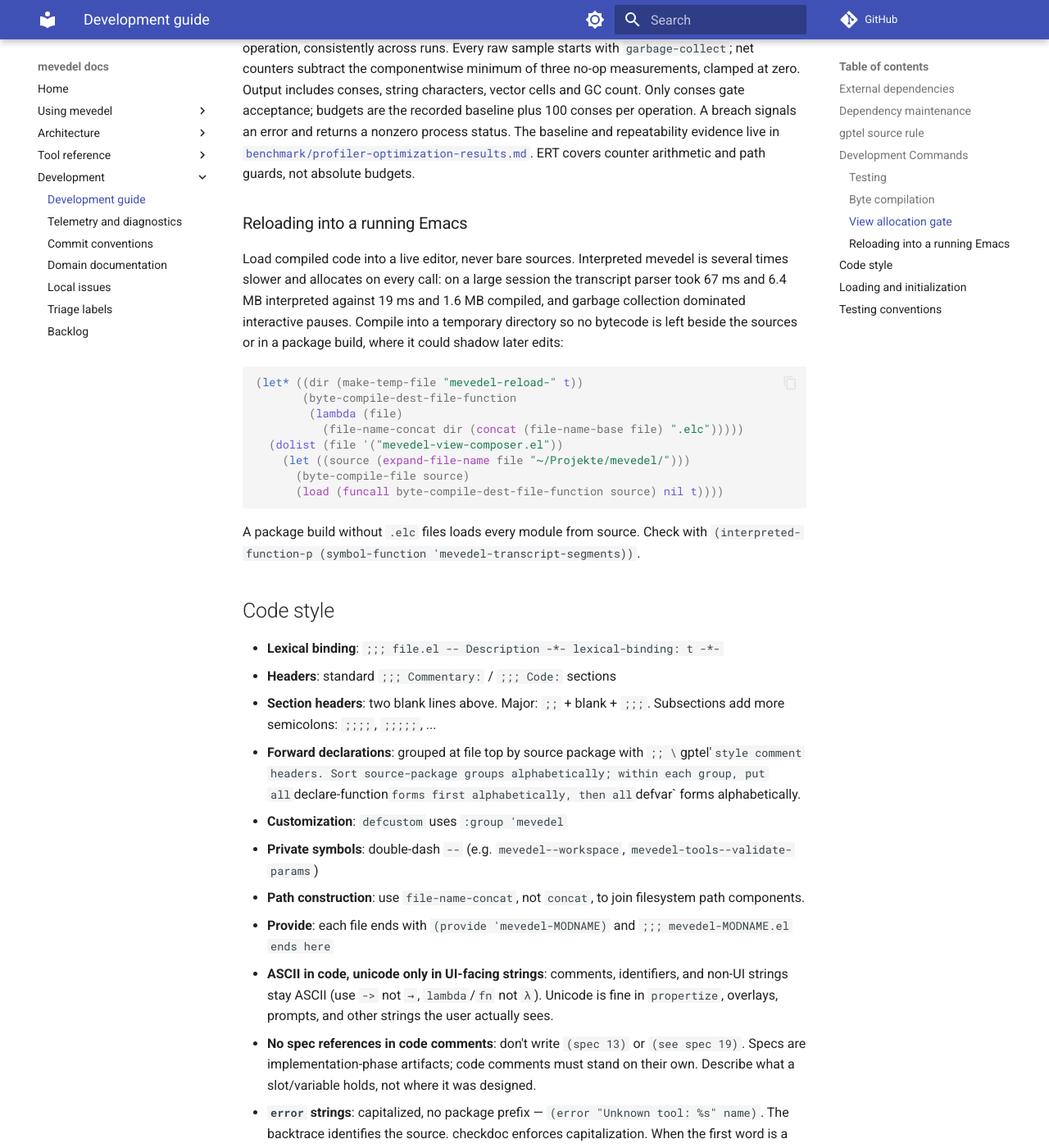
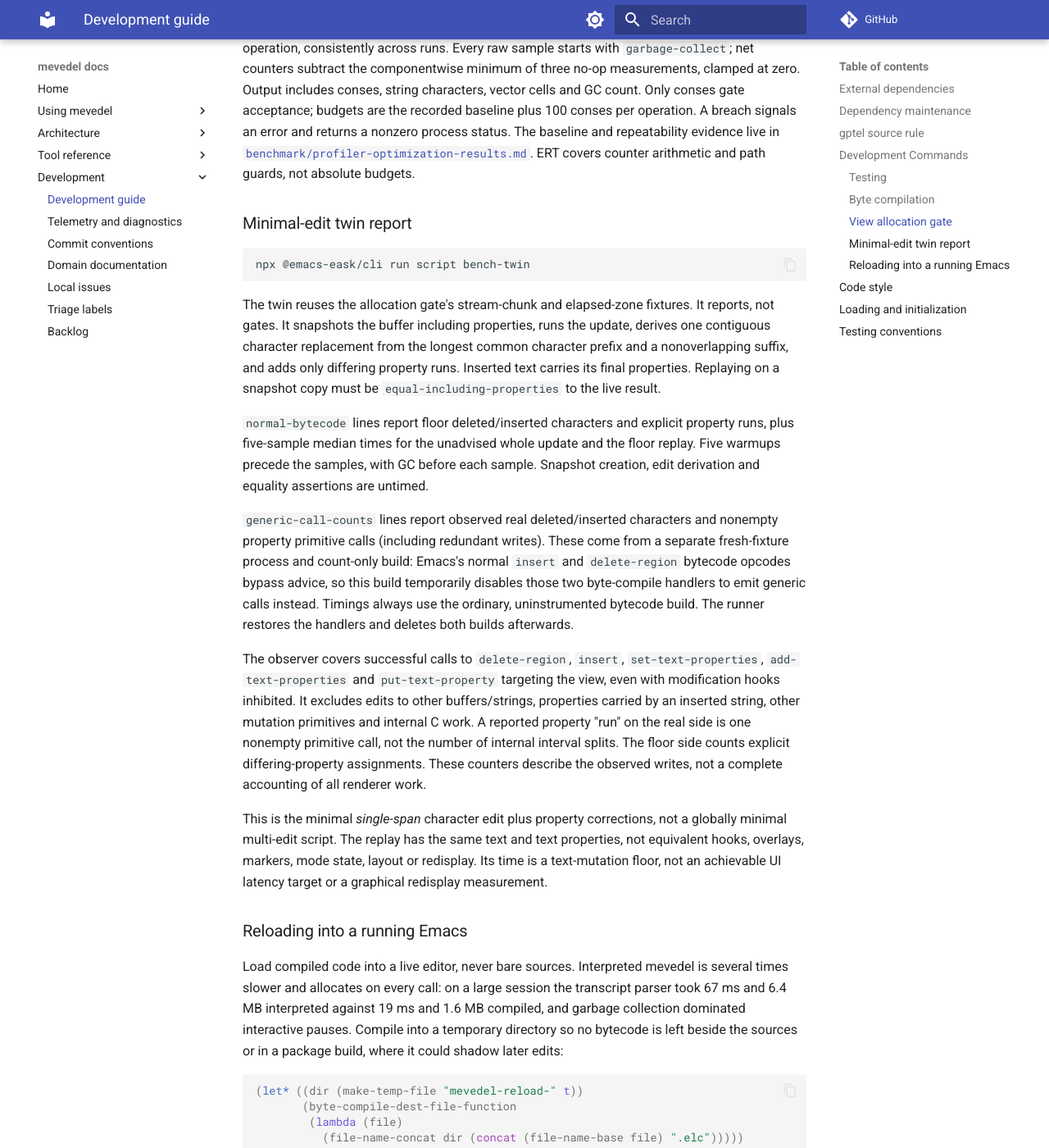
Before and after one commit to FrauH0lle/mevedel, an MkDocs documentation site: the page built from docs/development.md, in a window 1280 px wide and 1400 px high, scrolled down 4979 px. Shown: the whole window at 82% size. Built offline with MkDocs 1.6.1 and Material for MkDocs 9.7.7, drawn with Linux system fonts in a browser that asks for light colours; comment, search, counter and statistics services are not loaded.

Commit message:
test(view): Measure updates against minimal snapshot edits
Compare compiled stream and elapsed-zone updates with an exact character/property replay. Keep real timing unadvised and collect primitive writes in a separate generic-call bytecode build because ordinary insert/delete opcodes bypass advice.

* benchmark/mevedel-minimal-edit-twin.el (mevedel-twin-derive, mevedel-twin-replay, mevedel-twin-measure, mevedel-twin-observe): Derive bounded contiguous edits, verify replay and separate timing from write counts.
* benchmark/mevedel-view-twin.el (mevedel-view-twin-run): Report stream and elapsed-zone scenarios using fresh allocation-gate fixtures.
* benchmark/mevedel-bench-runner.el, Eask (bench-twin): Isolate normal timing and instrumentable counting builds.
* test/test-mevedel-minimal-edit-twin.el, test/test-mevedel-view-twin.el: Cover replay, properties, bytecode controls and report orchestration.
* docs/development.md, benchmark/profiler-optimization-results.md: Document the measurement boundary and record both reports.

Validation: focused ERT 46/46; complete suite 12499/12499 results with 0 unexpected and 38 skips; warning-free Eask compilation and strict temporary-build compilation. Final bench-gate passed three times with zero cons variance; bench-twin passed both replay checks and reported both scenarios.

````diff
--- a/docs/development.md
+++ b/docs/development.md
@@ -240,6 +240,47 @@
 [`benchmark/profiler-optimization-results.md`](../benchmark/profiler-optimization-results.md).
 ERT covers counter arithmetic and path guards, not absolute budgets.
 
+### Minimal-edit twin report
+
+```bash
+npx @emacs-eask/cli run script bench-twin
+```
+
+The twin reuses the allocation gate's stream-chunk and elapsed-zone fixtures.
+It reports, not gates. It snapshots the buffer including properties, runs the
+update, derives one contiguous character replacement from the longest common
+character prefix and a nonoverlapping suffix, and adds only differing property
+runs. Inserted text carries its final properties. Replaying on a snapshot copy
+must be `equal-including-properties` to the live result.
+
+`normal-bytecode` lines report floor deleted/inserted characters and explicit
+property runs, plus five-sample median times for the unadvised whole update
+and the floor replay. Five warmups precede the samples, with GC before each
+sample. Snapshot creation, edit derivation and equality assertions are untimed.
+
+`generic-call-counts` lines report observed real deleted/inserted characters
+and nonempty property primitive calls (including redundant writes). These
+come from a separate fresh-fixture process and count-only build: Emacs's
+normal `insert` and `delete-region` bytecode opcodes bypass advice, so this
+build temporarily disables those two byte-compile handlers to emit generic
+calls instead. Timings always use the ordinary, uninstrumented bytecode build.
+The runner restores the handlers and deletes both builds afterwards.
+
+The observer covers successful calls to `delete-region`, `insert`,
+`set-text-properties`, `add-text-properties` and `put-text-property` targeting
+the view, even with modification hooks inhibited. It excludes edits to other
+buffers/strings, properties carried by an inserted string, other mutation
+primitives and internal C work. A reported property "run" on the real side is
+one nonempty primitive call, not the number of internal interval splits.
+The floor side counts explicit differing-property assignments. These counters
+describe the observed writes, not a complete accounting of all renderer work.
+
+This is the minimal *single-span* character edit plus property corrections,
+not a globally minimal multi-edit script. The replay has the same text and
+text properties, not equivalent hooks, overlays, markers, mode state, layout
+or redisplay. Its time is a text-mutation floor, not an achievable UI latency
+target or a graphical redisplay measurement.
+
 ### Reloading into a running Emacs
 
 Load compiled code into a live editor, never bare sources. Interpreted
````
Also changed, not shown: benchmark/profiler-optimization-results.md (+29 -0 lines), 6 other files.
